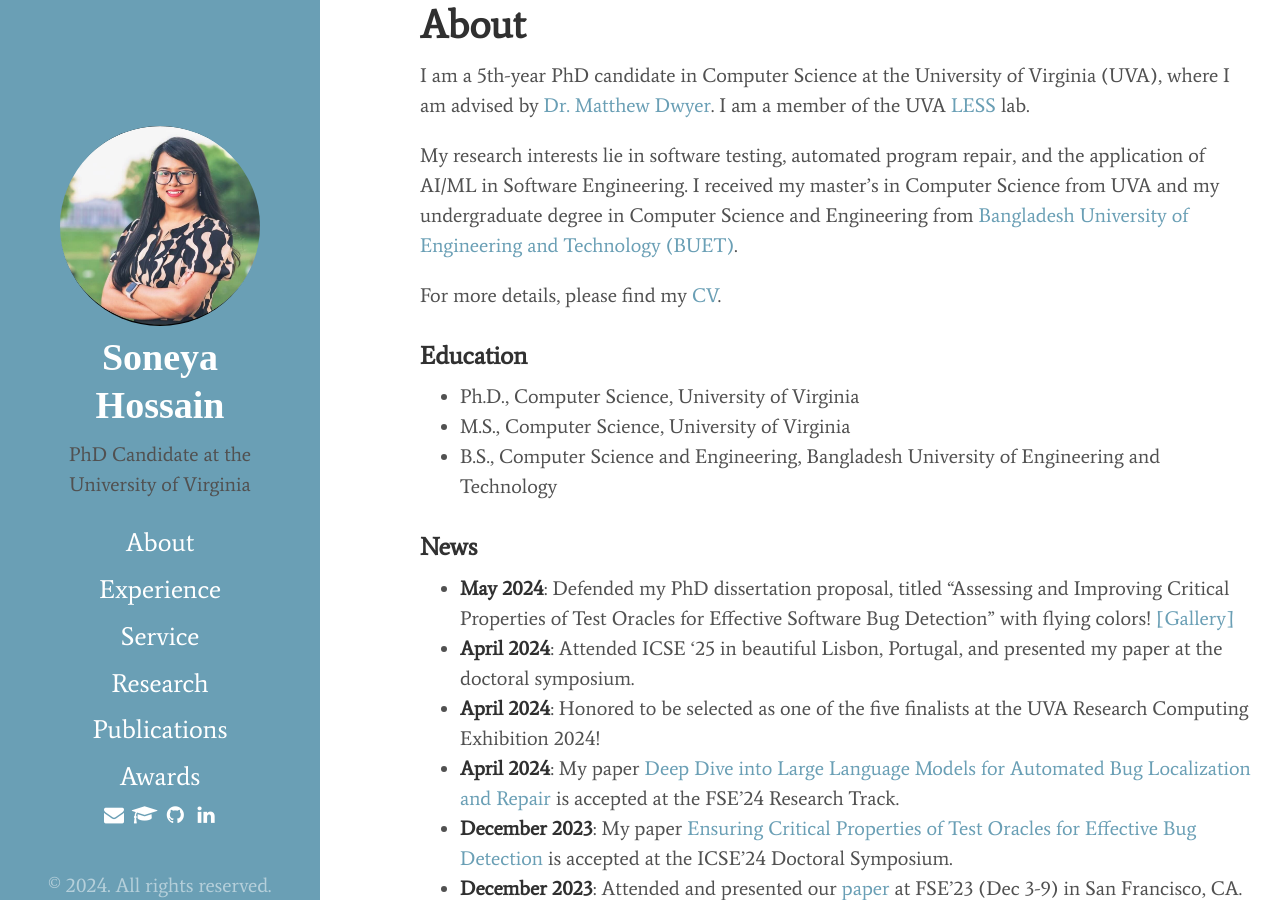
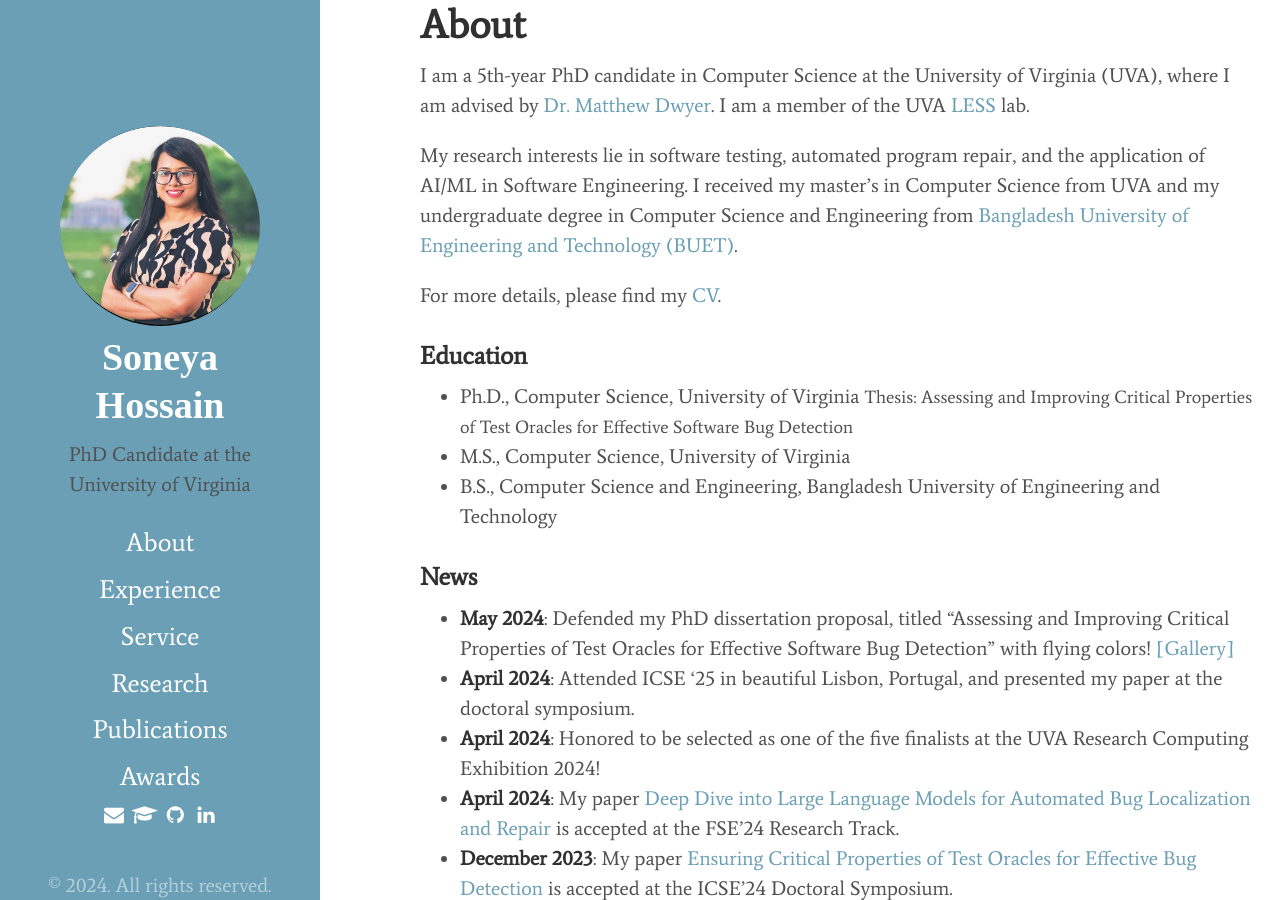
Before and after one commit to soneyahossain/soneyahossain.github.io, a Jekyll site: the page built from index.md, in a window 1280 px wide and 900 px high. Built offline with Jekyll 4.4.1, drawn with Linux system fonts in a browser that asks for light colours; cached includes are drawn as plain includes.

Commit message:
add educational details

```diff
--- a/index.md
+++ b/index.md
@@ -13,6 +13,8 @@ For more details, please find my [CV]({{'/'|relative_url}}assets/CV/CV.pdf).
 ### Education
 
 * Ph.D., Computer Science, University of Virginia
+  <font size = 4 > Thesis: Assessing and Improving Critical Properties of Test Oracles for
+Effective Software Bug Detection</font>
 * M.S., Computer Science, University of Virginia
 * B.S., Computer Science and Engineering, Bangladesh University of Engineering and Technology
 
```
